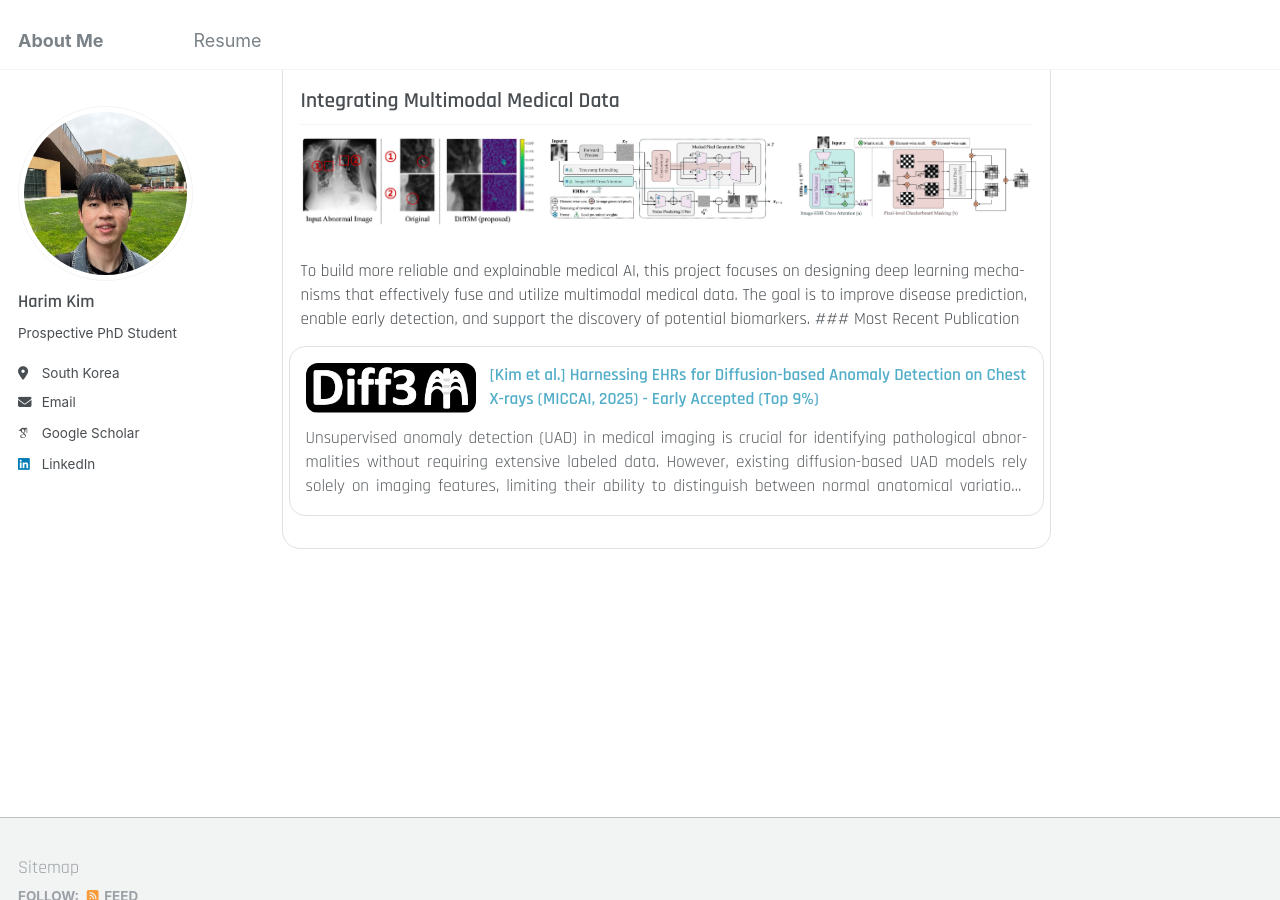
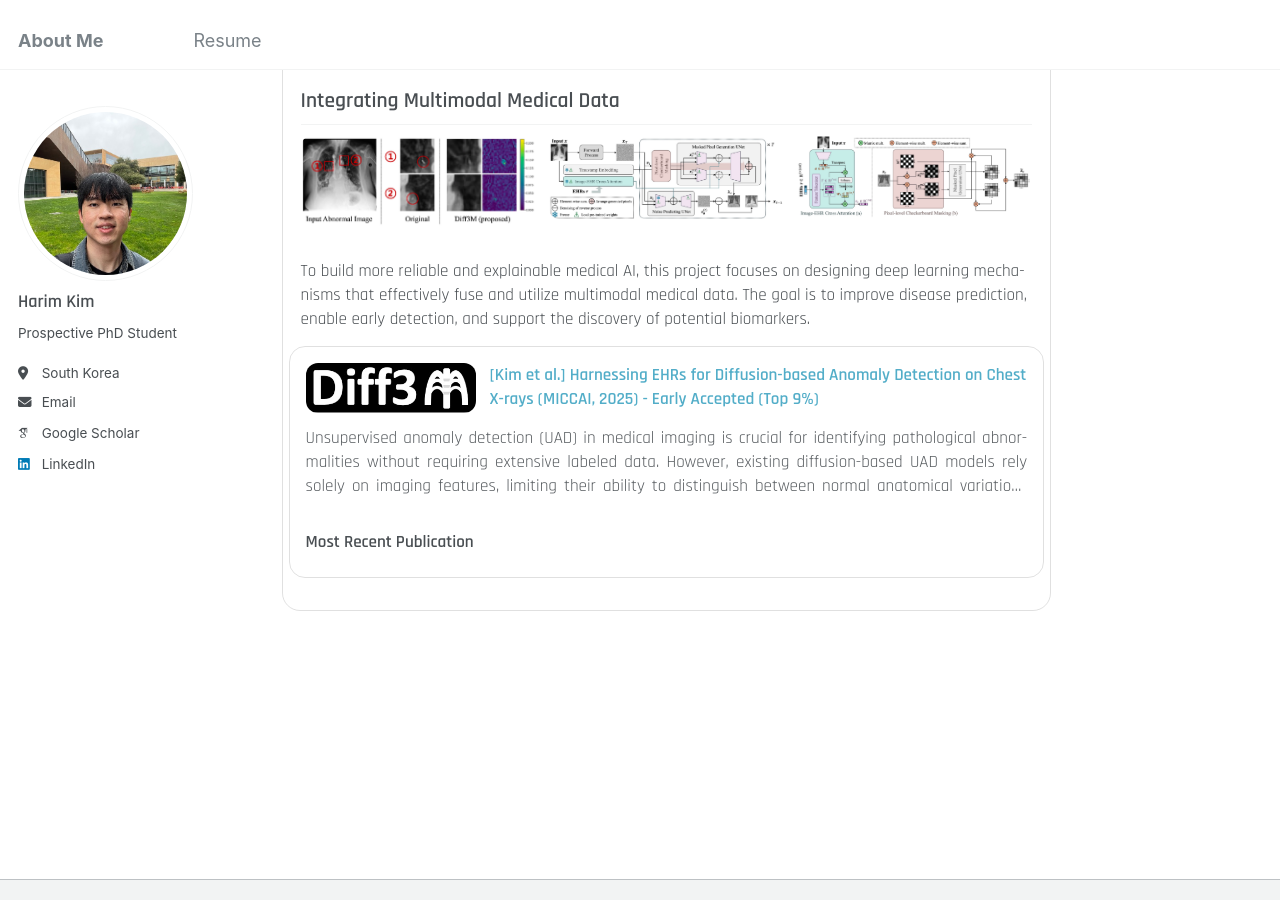
Before and after one commit to hrkim153/hrkim153.github.io, a Jekyll site: the page built from _pages/about.md, in a window 1280 px wide and 900 px high, scrolled down 559 px. Built offline with Jekyll 4.4.1, drawn with Linux system fonts in a browser that asks for light colours; some web fonts are replaced.

```diff
--- a/_pages/about.md
+++ b/_pages/about.md
@@ -51,9 +51,10 @@ This section introduces a selection of representative research projects. For eac
 
 To build more reliable and explainable medical AI, this project focuses on designing deep learning mechanisms that effectively fuse and utilize multimodal medical data. The goal is to improve disease prediction, enable early detection, and support the discovery of potential biomarkers.
 
-### Most Recent Publication
 
 <div class="pub-card pub-card--wide">
+<h3>Most Recent Publication</h3>
+
   <!-- Row 1: icon + title (same row) -->
   <img class="pub-icon" src="/assets/images/selected/Multimodal/diff3m.jpg" alt="Diff3M icon">
 
```
